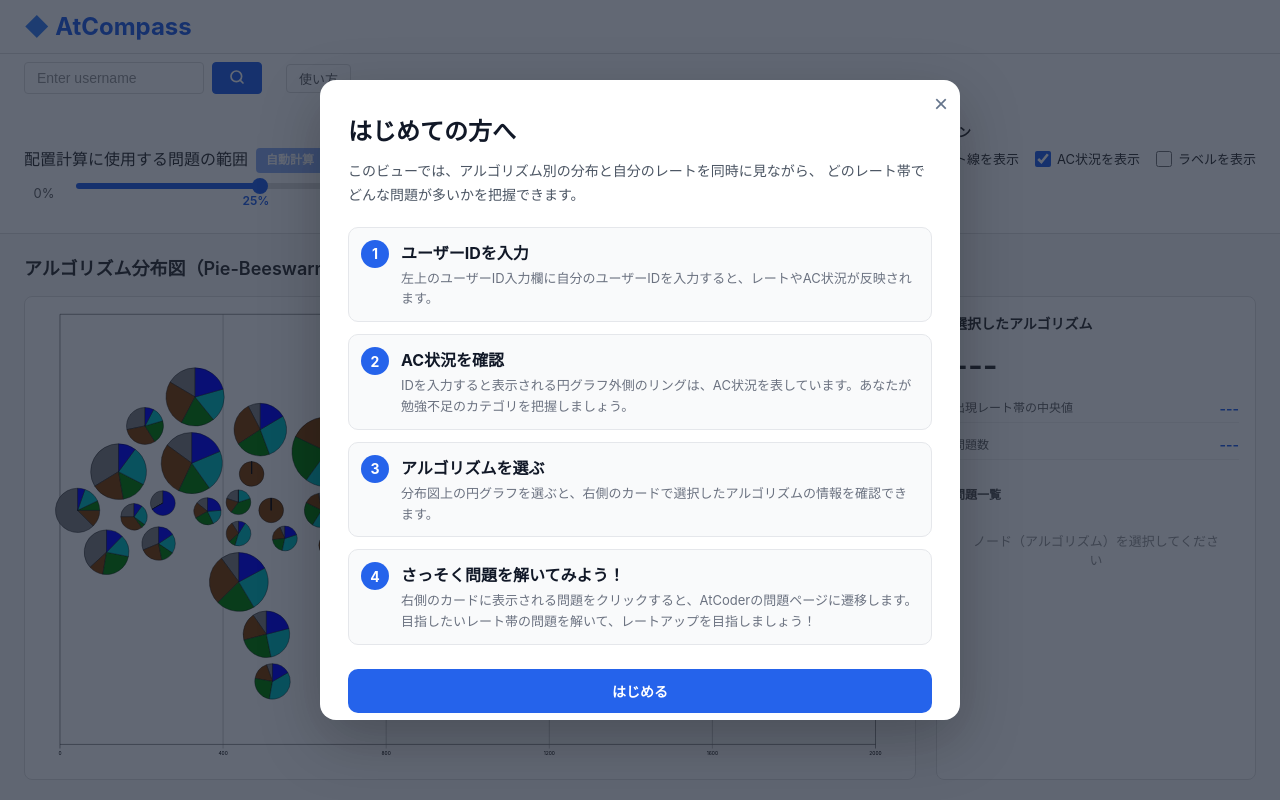
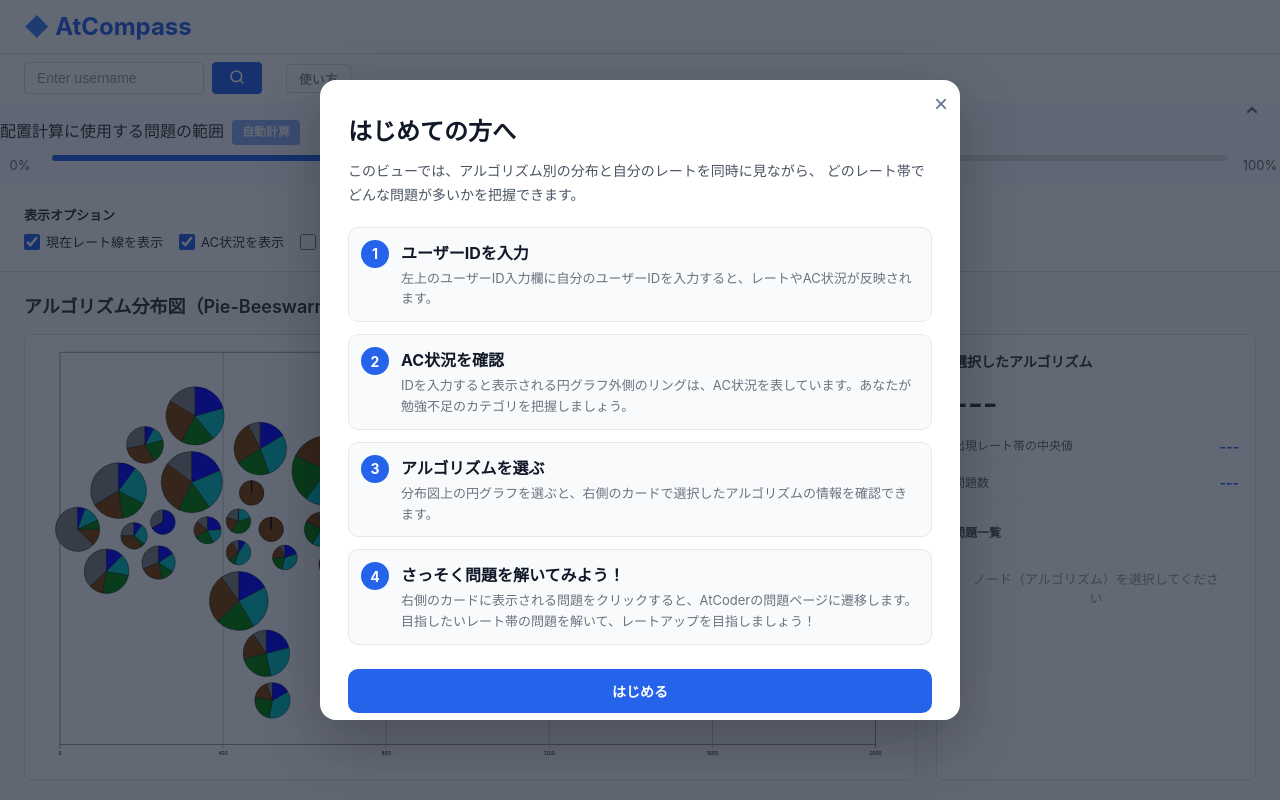
Before and after one commit to vdslab/theme2026-kaziru, a React (Vite) app: page / in a window 1280 px wide. Built offline with nearby package versions, Linux system fonts and the light colour scheme.

Commit message:
feat: スライダーの位置を調整

```diff
--- a/src/components/Main.jsx
+++ b/src/components/Main.jsx
@@ -102,7 +102,6 @@ export default function Main({
           </button>
         </div>
 
-        <div className="control-section">
         <RateRangeControl
           lowerFraction={lowerFraction}
           onLowerFractionChange={onLowerFractionChange}
@@ -112,6 +111,7 @@ export default function Main({
           autoOptimizeDisabled={!rate || !submissionsLoaded}
         />
 
+        <div className="control-section">
           <div className="display-options">
             <div className="display-options-header">
               <div className="control-label">表示オプション</div>
--- a/src/components/RateRangeControl.jsx
+++ b/src/components/RateRangeControl.jsx
@@ -17,8 +17,7 @@ export default function RateRangeControl({
 
   return (
     <div className="rate-range-control">
-      <div className="rate-range-control-header control-label">
-
+      <div className="rate-range-control-header control-label" style={{ margin: "0 20px" }}>
         <button
           type="button"
           className="rate-range-control-toggle"
@@ -61,7 +60,6 @@ export default function RateRangeControl({
         >
           {buttonLabel}
         </button>
-
         <div className="range-slider">
           <span>0%</span>
 
```
Lines whose indentation alone changed are shown as unchanged.
